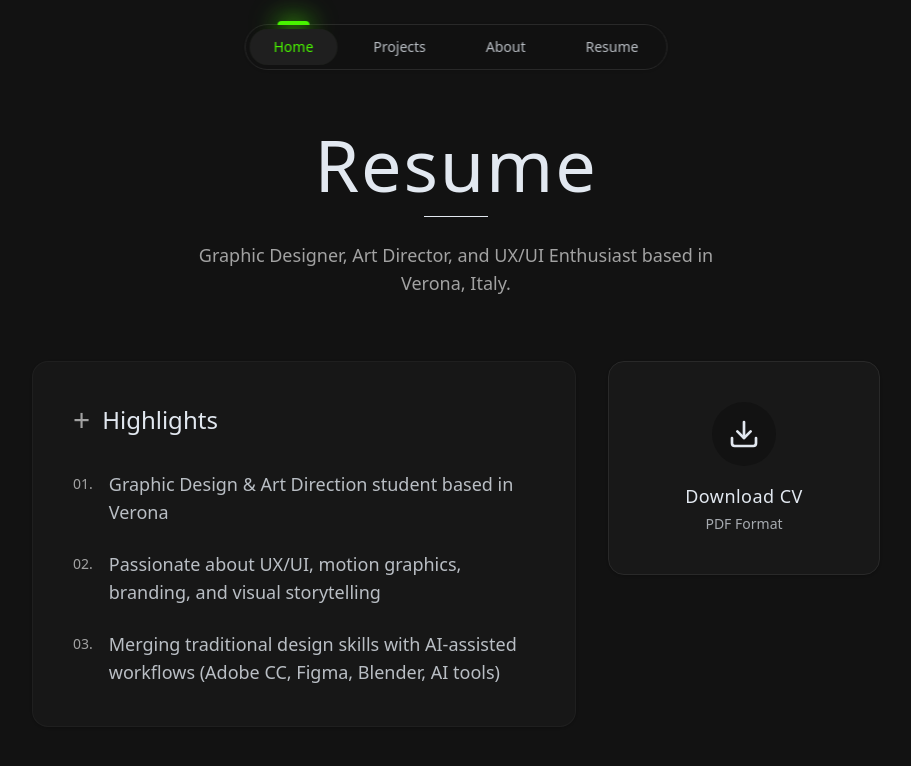
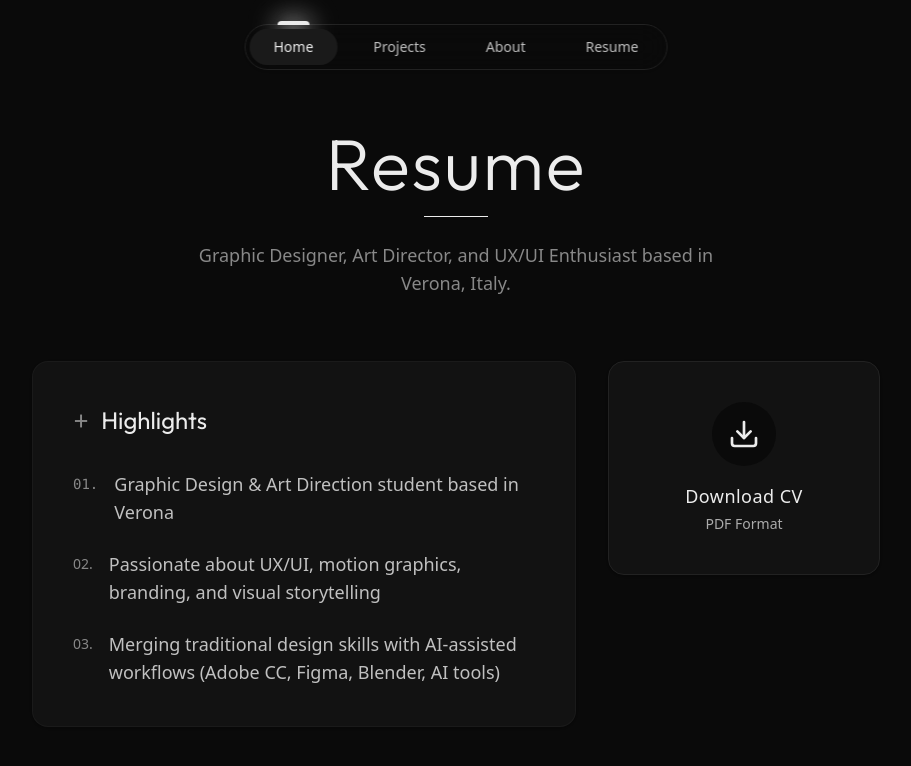
Before and after one commit to pastapomodoro/portfolio-nextjs, a Next.js app: page /resume in a window 1280 px wide. Shown: the top 766 px of the page, without its empty margins (184-1095 px from the left). Built offline with nearby package versions, Linux system fonts and the light colour scheme.

Commit message:
feat: redesign portfolio with minimal interactive aesthetic

```diff
--- a/src/app/globals.css
+++ b/src/app/globals.css
@@ -6,8 +6,8 @@
 @theme inline {
   --color-background: var(--background);
   --color-foreground: var(--foreground);
-  --font-sans: var(--font-geist-sans);
-  --font-mono: var(--font-geist-mono);
+  --font-sans: var(--font-inter);
+  --font-heading: var(--font-outfit);
   --color-sidebar-ring: var(--sidebar-ring);
   --color-sidebar-border: var(--sidebar-border);
   --color-sidebar-accent-foreground: var(--sidebar-accent-foreground);
@@ -76,9 +76,9 @@
   --sidebar-accent-foreground: #111827;
   --sidebar-border: #e5e7eb;
   --sidebar-ring: #111827;
-  --font-sans: var(--font-geist-sans), sans-serif;
+  --font-sans: var(--font-inter), sans-serif;
   --font-serif: ui-serif, Georgia, Cambria, "Times New Roman", Times, serif;
-  --font-mono: var(--font-geist-mono), monospace;
+  --font-heading: var(--font-outfit), sans-serif;
   --radius: 0.75rem;
   --shadow-2xs: 0 1px 2px 0 rgb(0 0 0 / 0.05);
   --shadow-xs: 0 1px 2px 0 rgb(0 0 0 / 0.05);
@@ -93,41 +93,41 @@
 }
 
 .dark {
-  --background: #121212;
-  --foreground: #e2e8f0;
-  --card: #171717;
-  --card-foreground: #e2e8f0;
-  --popover: #242424;
+  --background: #0a0a0a;
+  --foreground: #ececec;
+  --card: #121212;
+  --card-foreground: #ececec;
+  --popover: #121212;
   --popover-foreground: #a9a9a9;
-  --primary: #49f500;
-  --primary-foreground: #dde8e3;
-  --secondary: #636363;
+  --primary: #ececec;
+  --primary-foreground: #0a0a0a;
+  --secondary: #242424;
   --secondary-foreground: #fafafa;
-  --muted: #1f1f1f;
-  --muted-foreground: #a2a2a2;
-  --accent: #313131;
+  --muted: #1a1a1a;
+  --muted-foreground: #888888;
+  --accent: #242424;
   --accent-foreground: #fafafa;
-  --destructive: #541c15;
-  --destructive-foreground: #ede9e8;
-  --border: #292929;
-  --input: #242424;
-  --ring: #4ade80;
-  --chart-1: #4ade80;
-  --chart-2: #60a5fa;
-  --chart-3: #a78bfa;
-  --chart-4: #fbbf24;
-  --chart-5: #2dd4bf;
-  --sidebar: #121212;
-  --sidebar-foreground: #898989;
-  --sidebar-primary: #006239;
-  --sidebar-primary-foreground: #dde8e3;
-  --sidebar-accent: #313131;
-  --sidebar-accent-foreground: #fafafa;
-  --sidebar-border: #292929;
-  --sidebar-ring: #4ade80;
-  --font-sans: Outfit, sans-serif;
+  --destructive: #7f1d1d;
+  --destructive-foreground: #fecaca;
+  --border: #222222;
+  --input: #1a1a1a;
+  --ring: #ececec;
+  --chart-1: #ececec;
+  --chart-2: #888888;
+  --chart-3: #444444;
+  --chart-4: #222222;
+  --chart-5: #111111;
+  --sidebar: #0a0a0a;
+  --sidebar-foreground: #888888;
+  --sidebar-primary: #ececec;
+  --sidebar-primary-foreground: #0a0a0a;
+  --sidebar-accent: #1a1a1a;
+  --sidebar-accent-foreground: #ececec;
+  --sidebar-border: #222222;
+  --sidebar-ring: #ececec;
+  --font-sans: var(--font-inter), sans-serif;
   --font-serif: ui-serif, Georgia, Cambria, "Times New Roman", Times, serif;
-  --font-mono: monospace;
+  --font-heading: var(--font-outfit), sans-serif;
   --radius: 0.5rem;
   --shadow-2xs: 0px 1px 3px 0px hsl(0 0% 0% / 0.09);
   --shadow-xs: 0px 1px 3px 0px hsl(0 0% 0% / 0.09);
@@ -143,6 +143,7 @@
   * {
     @apply border-border outline-ring/50;
   }
+
   body {
     @apply bg-background text-foreground;
     scroll-behavior: smooth;
--- a/src/app/layout.tsx
+++ b/src/app/layout.tsx
@@ -1,21 +1,21 @@
 import type { Metadata } from "next";
-import { Geist, Geist_Mono } from "next/font/google";
+import { Inter, Outfit } from "next/font/google";
 import "./globals.css";
 import { NavBar } from "@/components/ui/tubelight-navbar";
 
-const geistSans = Geist({
-  variable: "--font-geist-sans",
+const inter = Inter({
+  variable: "--font-inter",
   subsets: ["latin"],
 });
 
-const geistMono = Geist_Mono({
-  variable: "--font-geist-mono",
+const outfit = Outfit({
+  variable: "--font-outfit",
   subsets: ["latin"],
 });
 
 export const metadata: Metadata = {
-  title: "Create Next App",
-  description: "Generated by create next app",
+  title: "Eugenio Bellini | Portfolio",
+  description: "Graphic Designer, Art Director & UX/UI Enthusiast based in Verona, Italy.",
 };
 
 export default function RootLayout({
@@ -26,7 +26,7 @@ export default function RootLayout({
   return (
     <html lang="en" className="dark">
       <body
-        className={`${geistSans.variable} ${geistMono.variable} antialiased`}
+        className={`${inter.variable} ${outfit.variable} antialiased`}
       >
         <NavBar
           items={[
--- a/src/app/resume/page.tsx
+++ b/src/app/resume/page.tsx
@@ -2,7 +2,7 @@ export default function Page() {
   return (
     <main className="container mx-auto max-w-4xl px-6 py-32">
       <div className="text-center mb-16">
-        <h1 className="text-5xl md:text-7xl font-light tracking-wide text-foreground mb-4">Resume</h1>
+        <h1 className="text-5xl md:text-7xl font-light tracking-wide text-foreground mb-4 font-heading">Resume</h1>
         <div className="w-16 h-px bg-foreground mx-auto mb-6"></div>
         <p className="text-lg font-light text-muted-foreground max-w-xl mx-auto">Graphic Designer, Art Director, and UX/UI Enthusiast based in Verona, Italy.</p>
       </div>
@@ -10,12 +10,12 @@ export default function Page() {
       <div className="flex flex-col md:flex-row gap-8 items-start justify-center">
         <div className="w-full md:w-2/3 space-y-8">
           <div className="rounded-2xl border border-border/50 bg-card p-8 md:p-10 shadow-sm hover:shadow-md transition-shadow">
-            <h2 className="text-2xl font-normal text-foreground mb-8 flex items-center gap-3">
+            <h2 className="text-2xl font-normal text-foreground mb-8 flex items-center gap-3 font-heading">
               <span className="text-muted-foreground text-3xl font-light">+</span> Highlights
             </h2>
             <ul className="space-y-6 text-foreground/80 text-lg font-light">
               <li className="flex gap-4 items-start">
-                <span className="text-muted-foreground text-sm mt-1">01.</span>
+                <span className="text-muted-foreground text-sm mt-1 font-mono">01.</span>
                 <span>Graphic Design & Art Direction student based in Verona</span>
               </li>
               <li className="flex gap-4 items-start">
@@ -39,9 +39,9 @@ export default function Page() {
           >
             <div className="p-4 bg-background rounded-full group-hover:bg-primary-foreground/20 transition-colors">
               <svg width="32" height="32" viewBox="0 0 24 24" fill="none" xmlns="http://www.w3.org/2000/svg" className="group-hover:text-primary-foreground">
-                <path d="M21 15v4a2 2 0 0 1-2 2H5a2 2 0 0 1-2-2v-4" stroke="currentColor" strokeWidth="2" strokeLinecap="round" strokeLinejoin="round"/>
-                <path d="M7 10l5 5 5-5" stroke="currentColor" strokeWidth="2" strokeLinecap="round" strokeLinejoin="round"/>
-                <path d="M12 15V3" stroke="currentColor" strokeWidth="2" strokeLinecap="round" strokeLinejoin="round"/>
+                <path d="M21 15v4a2 2 0 0 1-2 2H5a2 2 0 0 1-2-2v-4" stroke="currentColor" strokeWidth="2" strokeLinecap="round" strokeLinejoin="round" />
+                <path d="M7 10l5 5 5-5" stroke="currentColor" strokeWidth="2" strokeLinecap="round" strokeLinejoin="round" />
+                <path d="M12 15V3" stroke="currentColor" strokeWidth="2" strokeLinecap="round" strokeLinejoin="round" />
               </svg>
             </div>
             <div className="text-center">
--- a/src/components/ui/reveal-images.tsx
+++ b/src/components/ui/reveal-images.tsx
@@ -17,15 +17,15 @@ interface ShowImageListItemProps {
 function RevealImageListItem({ text, href }: ShowImageListItemProps) {
 
   return (
-    <Link href={href} target="_blank" rel="noopener noreferrer" className="group block" prefetch={false}>
-      <div className="group relative w-full overflow-hidden py-10 md:py-14 border-b border-border/50 flex items-center justify-between">
-        <h3 className="text-4xl md:text-6xl lg:text-7xl font-light tracking-wide text-foreground/80 transition-all duration-500 ease-[cubic-bezier(0.33,1,0.68,1)] group-hover:translate-x-6 group-hover:text-foreground">
+    <Link href={href} className="group block" prefetch={false}>
+      <div className="group relative w-full overflow-hidden py-12 md:py-16 border-b border-border/30 flex items-center justify-between transition-colors duration-500 hover:border-foreground/50">
+        <h3 className="text-4xl md:text-5xl lg:text-7xl font-light tracking-tight text-foreground/60 transition-all duration-700 ease-[cubic-bezier(0.16,1,0.3,1)] group-hover:translate-x-8 group-hover:text-foreground">
           {text}
         </h3>
-        <span className="opacity-0 -translate-x-8 group-hover:opacity-100 group-hover:translate-x-0 transition-all duration-500 text-foreground">
-          <svg width="32" height="32" viewBox="0 0 24 24" fill="none" xmlns="http://www.w3.org/2000/svg">
-            <path d="M5 12H19" stroke="currentColor" strokeWidth="2.5" strokeLinecap="round" strokeLinejoin="round"/>
-            <path d="M12 5L19 12L12 19" stroke="currentColor" strokeWidth="2.5" strokeLinecap="round" strokeLinejoin="round"/>
+        <span className="opacity-0 -translate-x-12 group-hover:opacity-100 group-hover:translate-x-0 transition-all duration-700 ease-[cubic-bezier(0.16,1,0.3,1)] text-foreground">
+          <svg width="36" height="36" viewBox="0 0 24 24" fill="none" xmlns="http://www.w3.org/2000/svg" className="transform -rotate-45 group-hover:rotate-0 transition-transform duration-700 ease-[cubic-bezier(0.16,1,0.3,1)]">
+            <path d="M5 12H19" stroke="currentColor" strokeWidth="1.5" strokeLinecap="round" strokeLinejoin="round" />
+            <path d="M12 5L19 12L12 19" stroke="currentColor" strokeWidth="1.5" strokeLinecap="round" strokeLinejoin="round" />
           </svg>
         </span>
       </div>
--- a/src/components/ui/social-links.tsx
+++ b/src/components/ui/social-links.tsx
@@ -52,7 +52,7 @@ export function SocialLinks({ socials, className, ...props }: SocialLinksProps)
           }}
           onMouseLeave={() => setHoveredSocial(null)}
         >
-          <span className="block text-sm md:text-base font-medium text-green-400 hover:text-green-300">
+          <span className="block text-sm md:text-base font-light text-foreground/80 hover:text-foreground transition-colors">
             {social.name}
           </span>
           <AnimatePresence>
@@ -77,4 +77,5 @@ export function SocialLinks({ socials, className, ...props }: SocialLinksProps)
         </a>
       ))}
     </div>
-  )}
+  )
+}
```
Also changed, not shown: src/app/page.tsx (+58 -86 lines), 1 other file (tests, documents, lock files or other folders).
